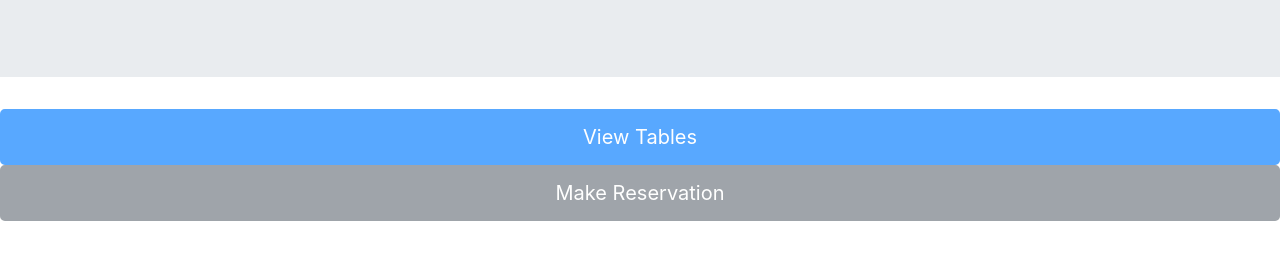
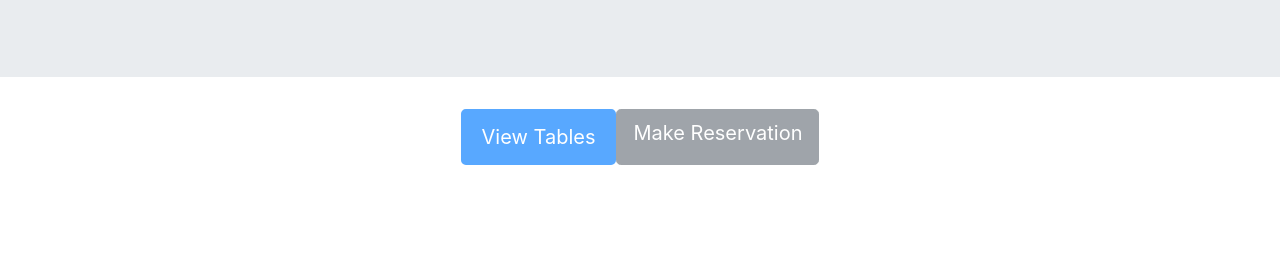
Before and after one commit to willsha90/hotrestaurant, a website: page home.html in a window 1280 px wide. Shown: the part 172-432 px from the top of the page. Drawn offline with nearby package versions, Linux system fonts and the light colour scheme.

Commit message:
updated html centering

```diff
--- a/home.html
+++ b/home.html
@@ -25,9 +25,10 @@
             <p class="lead">Book your seat before they are all gone!</p>
         </div>
     </div>
-    <a href="#" class="btn btn-primary btn-lg disabled" role="button" aria-disabled="true">View Tables</a>
-    <a href="#" class="btn btn-secondary btn-lg disabled" role="button" aria-disabled="true">Make Reservation</a>
-
+    <div class ="card-1">
+        <a href="#" class="btn btn-primary btn-lg disabled" role="button" aria-disabled="true">View Tables</a>
+        <a href="#" class="btn btn-secondary btn-lg disabled" role="button" aria-disabled="true">Make Reservation</a>
+    </div>
     <style>
         * {
             box-sizing: border-box;
@@ -45,8 +46,24 @@
             justify-content: center;
         }
 
-        .btn {
-            border: 5px, solid, red;
+        a {
+            display: flex;
+            justify-content: center;
+        }
+
+        .btn-primary {
+            display: flex;
+            justify-content: center;
+            border: 5px solid red;
+        }
+
+
+        .btn-secondary {
+            display: flex;
+            justify-content: center;
+        }
+
+        .card-1 {
             display: flex;
             justify-content: center;
         }
```
